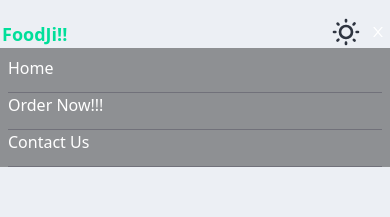
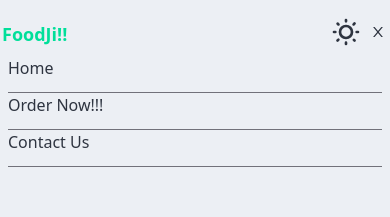
Before and after one commit to Sreeplays/FoodJi, a React (Create React App) app: page / in a window 390 px wide. Both pictures are taken after a click on the element 378 px from the left and 32 px from the top of the page. Shown: the top 217 px of the page. Built offline with nearby package versions, Linux system fonts and the light colour scheme; no server answers.

Commit message:
Tweaked somethings to fix some bugs

```diff
--- a/src/Components/CustomNavbar.jsx
+++ b/src/Components/CustomNavbar.jsx
@@ -78,11 +78,11 @@ const CustomNavbar = () => {
 
 
     <div className='md:hidden absolute top-6 right-1' onClick={handleClick}>
-            {!nav ? (<AiOutlineMenu className=' text-white '/>) : (<AiOutlineClose className=' relative text-white'/>)}
+            {!nav ? (<AiOutlineMenu />) : (<AiOutlineClose className=' relative '/>)}
 
     </div>
 </Navbar>
-<div className={!nav ? 'hidden ease-in-out delay-500 text-white relative border-none' : ' w-full pt-2  pr-2 pl-2 ease-in-out delay-500 text-white bg-black bg-opacity-40'}>
+<div className={!nav ? 'hidden ease-in-out delay-500 relative border-none' : ' w-full pt-2  pr-2 pl-2 ease-in-out delay-500  bg-opacity-40'}>
                  <div className='border-b border-zinc-500 w-full pb-3 '><NavLink href='/'>Home</NavLink></div>
                  <div className='border-b border-zinc-500 w-full pb-3 '><NavLink href='/order'>Order Now!!!</NavLink></div>
                  <div className='border-b border-zinc-500 w-full pb-3 '><NavLink href='/contact'>Contact Us</NavLink></div>
```
